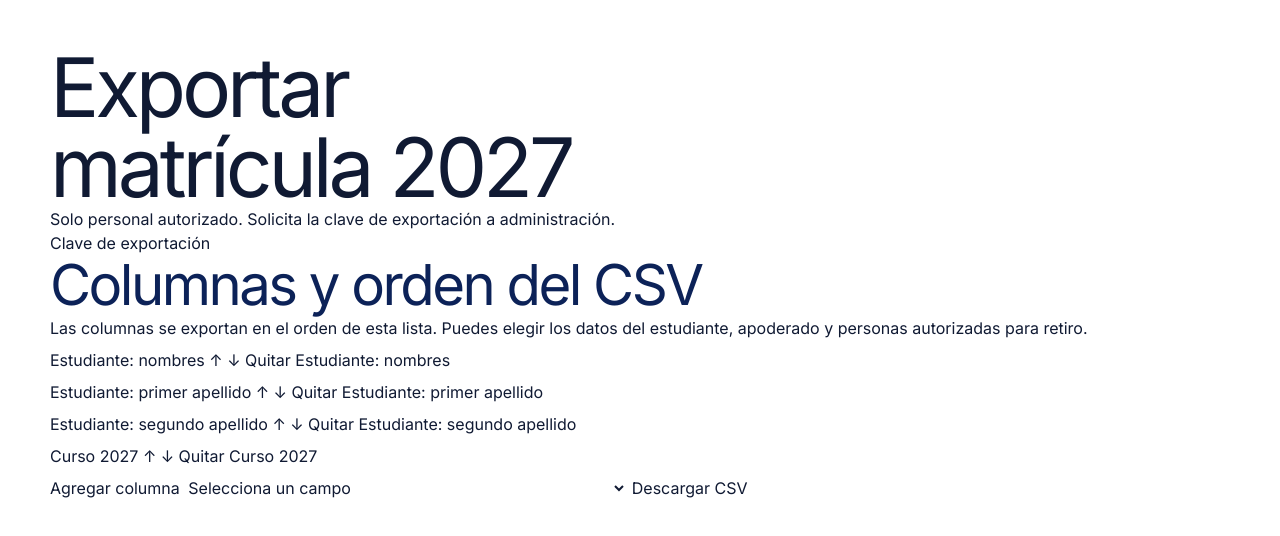
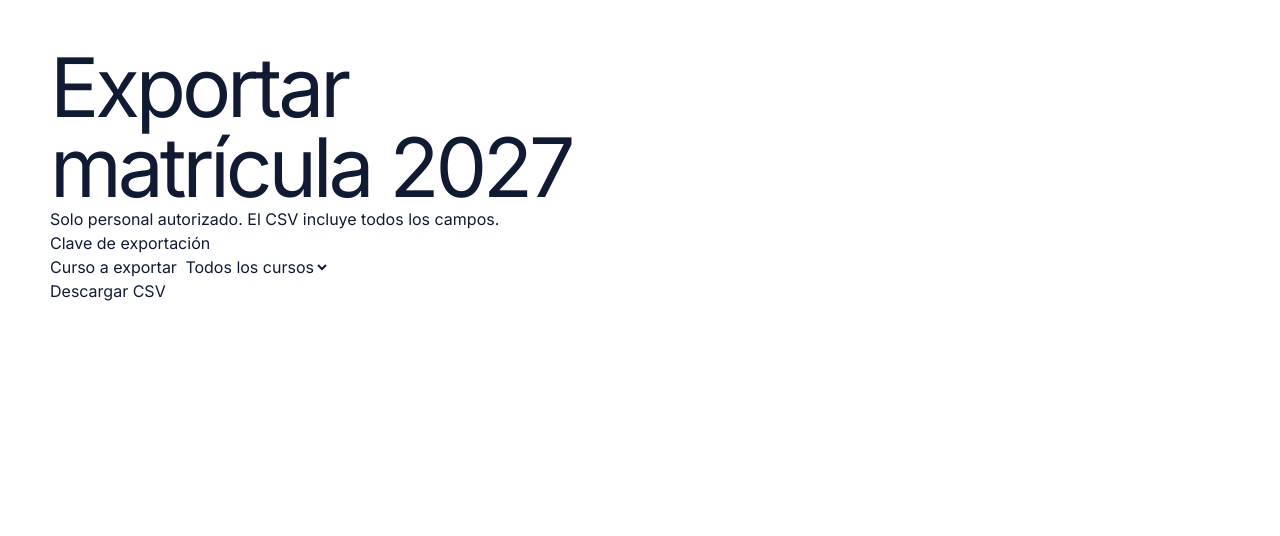
Before and after one commit to cadina-sandy/web-jms, a Next.js app: page /personal/matriculas in a window 1280 px wide. Shown: the top 536 px of the page. Built offline with nearby package versions, Linux system fonts and the light colour scheme.

Commit message:
Ofrece descarga de todos los cursos o de un curso

```diff
--- a/app/personal/matriculas/page.tsx
+++ b/app/personal/matriculas/page.tsx
@@ -1,50 +1,68 @@
 'use client';
-import { useState } from 'react';
-import { labels } from '@/lib/matricula/labels';
-import { fields } from '@/lib/matricula/fields';
 
-const available = ['id', 'created_at', ...fields];
+import { useState, type FormEvent } from 'react';
+import { enrollmentCourses } from '@/lib/matricula/fields';
+
 export default function ExportMatriculas() {
-  const [selected, setSelected] = useState<string[]>(['nombres', 'apellidoPaterno', 'apellidoMaterno', 'curso']);
+  const [course, setCourse] = useState('');
   const [token, setToken] = useState('');
   const [message, setMessage] = useState('');
   const [busy, setBusy] = useState(false);
-  function move(index: number, direction: number) {
-    setSelected(current => {
-      const next = [...current];
-      [next[index], next[index + direction]] = [next[index + direction], next[index]];
-      return next;
+
+  async function download(event: FormEvent<HTMLFormElement>) {
+    event.preventDefault();
+    if (busy) return;
+    setBusy(true);
+    setMessage('');
+
+    try {
+      const response = await fetch('/api/matriculas/exportar/', {
+        method: 'POST',
+        headers: { 'Content-Type': 'application/json', Authorization: `Bearer ${token}` },
+        body: JSON.stringify({ course: course || null }),
       });
+      if (!response.ok) {
+        setMessage((await response.json() as { error: string }).error);
+        return;
       }
-  async function download() {
-    setBusy(true); setMessage('');
-    try {
-      const response = await fetch('/api/matriculas/exportar/', { method: 'POST', headers: { 'Content-Type': 'application/json', Authorization: `Bearer ${token}` }, body: JSON.stringify({ columns: selected }) });
-      if (!response.ok) { setMessage((await response.json() as { error: string }).error); return; }
       const url = URL.createObjectURL(await response.blob());
-      const link = document.createElement('a'); link.href = url; link.download = 'matriculas-2027.csv'; link.click();
+      const link = document.createElement('a');
+      link.href = url;
+      link.download = response.headers.get('Content-Disposition')?.match(/filename="([^"]+)"/)?.[1] ?? 'matriculas-2027.csv';
+      link.click();
       setTimeout(() => URL.revokeObjectURL(url), 1000);
-      setToken(''); setMessage('CSV descargado.');
-    } catch { setMessage('No se pudo descargar. Intenta nuevamente.'); }
-    finally { setBusy(false); }
+      setToken('');
+      setMessage('CSV descargado.');
+    } catch {
+      setMessage('No se pudo descargar. Intenta nuevamente.');
+    } finally {
+      setBusy(false);
     }
-  return <main className="shell" style={{ paddingBlock: '3rem' }}>
+  }
+
+  return (
+    <main className="shell" style={{ paddingBlock: '3rem' }}>
       <h1>Exportar matrícula 2027</h1>
-    <p>Solo personal autorizado. Solicita la clave de exportación a administración.</p>
-    <label>Clave de exportación <input type="password" autoComplete="off" value={token} onChange={e => setToken(e.target.value)} /></label>
-    <h2>Columnas y orden del CSV</h2>
-    <p>Las columnas se exportan en el orden de esta lista. Puedes elegir los datos del estudiante, apoderado y personas autorizadas para retiro.</p>
-    <ol>{selected.map((field, i) => <li key={field} style={{ marginBlock: '.5rem' }}>
-      {labels[field]}{' '}
-      <button type="button" disabled={i === 0} aria-label={`Subir ${labels[field]}`} onClick={() => move(i, -1)}>↑</button>{' '}
-      <button type="button" disabled={i === selected.length - 1} aria-label={`Bajar ${labels[field]}`} onClick={() => move(i, 1)}>↓</button>{' '}
-      <button type="button" onClick={() => setSelected(selected.filter(c => c !== field))}>Quitar {labels[field]}</button>
-    </li>)}</ol>
-    <label>Agregar columna <select value="" onChange={e => setSelected([...selected, e.target.value])}>
-      <option value="" disabled>Selecciona un campo</option>
-      {available.filter(c => !selected.includes(c)).map(c => <option key={c} value={c}>{labels[c]}</option>)}
-    </select></label>{' '}
-    <button type="button" disabled={!selected.length || !token || busy} onClick={download}>{busy ? 'Exportando…' : 'Descargar CSV'}</button>
+      <p>Solo personal autorizado. El CSV incluye todos los campos.</p>
+      <form onSubmit={download}>
+        <p>
+          <label>
+            Clave de exportación{' '}
+            <input type="password" autoComplete="off" required value={token} onChange={event => setToken(event.target.value)} />
+          </label>
+        </p>
+        <p>
+          <label>
+            Curso a exportar{' '}
+            <select value={course} onChange={event => setCourse(event.target.value)}>
+              <option value="">Todos los cursos</option>
+              {enrollmentCourses.map(option => <option key={option} value={option}>{option}</option>)}
+            </select>
+          </label>
+        </p>
+        <button type="submit" disabled={!token || busy}>{busy ? 'Exportando…' : 'Descargar CSV'}</button>
         <p role="status">{message}</p>
-  </main>;
+      </form>
+    </main>
+  );
 }
```
Lines whose indentation alone changed are shown as unchanged.
